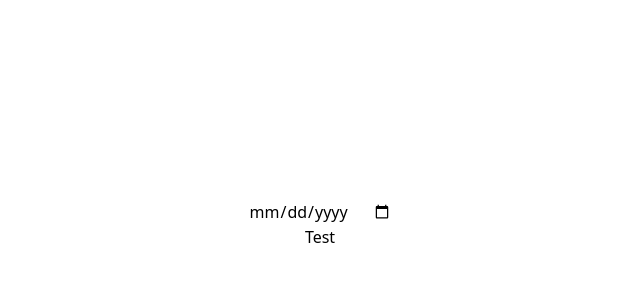
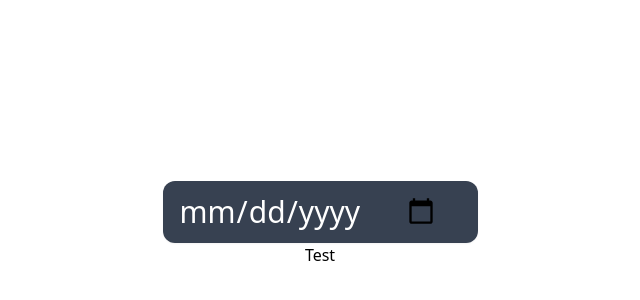
Before and after one commit to Lo-GR/apod, a React (Create React App) app: page / in a window 1280 px wide. Shown: the part 176-476 px from the top of the page, without its empty margins (320-960 px from the left). Built offline with nearby package versions, Linux system fonts and the light colour scheme.

Commit message:
styling to date picker

```diff
--- a/src/components/DateForm.js
+++ b/src/components/DateForm.js
@@ -3,7 +3,19 @@ import React from 'react'
 export default function DateForm({ setDate }) {
   return (
     <div className="flex items-center">
-      <input type="date" onChange={(e) => setDate(e.target.value)}/>
+      <input className="
+        text-3xl
+        w-full
+        pl-4
+        pr-10
+        py-3
+        rounded-xl
+        shadow-sm
+        focus:outline-none focus:shadow-outline
+        text-white
+        bg-gray-700
+        font-medium"
+        type="date" onChange={(e) => setDate(e.target.value)}/>
     </div>
   )
 }
```
